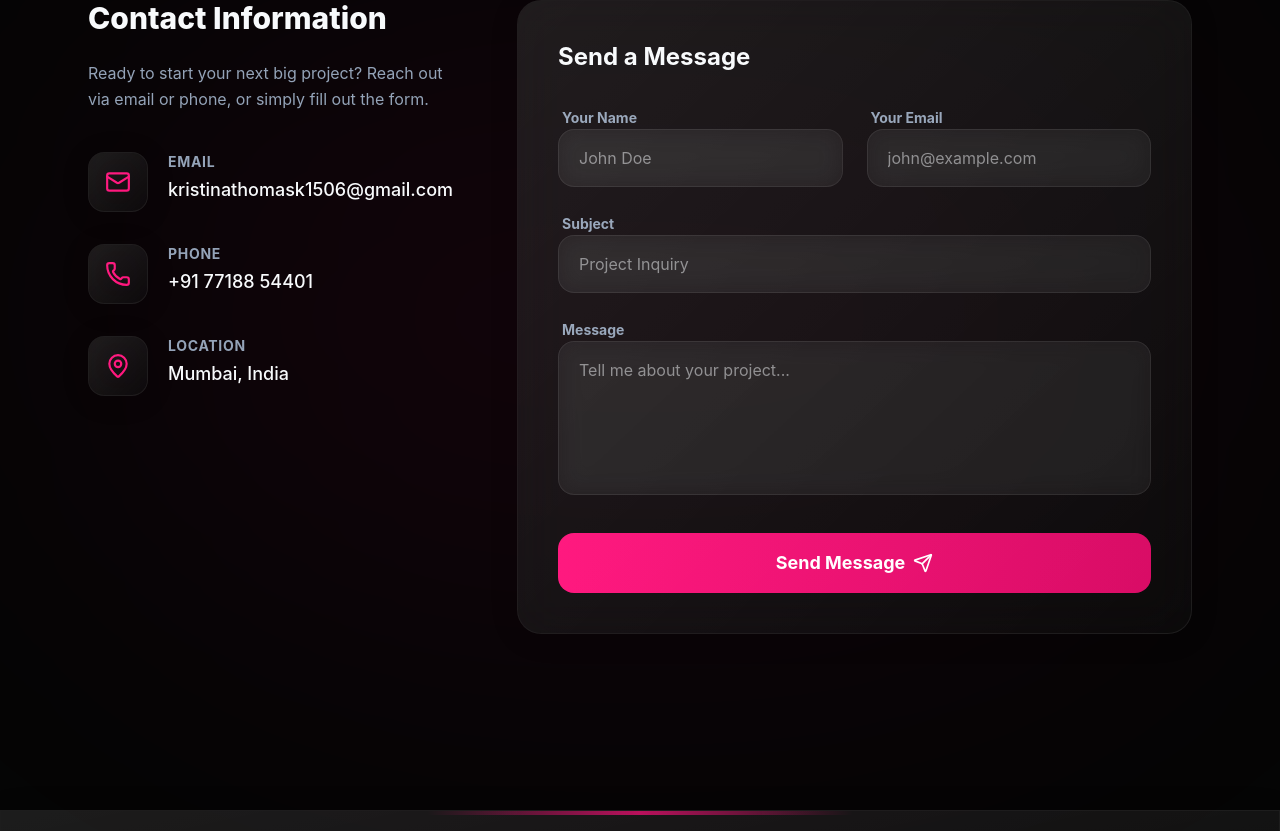
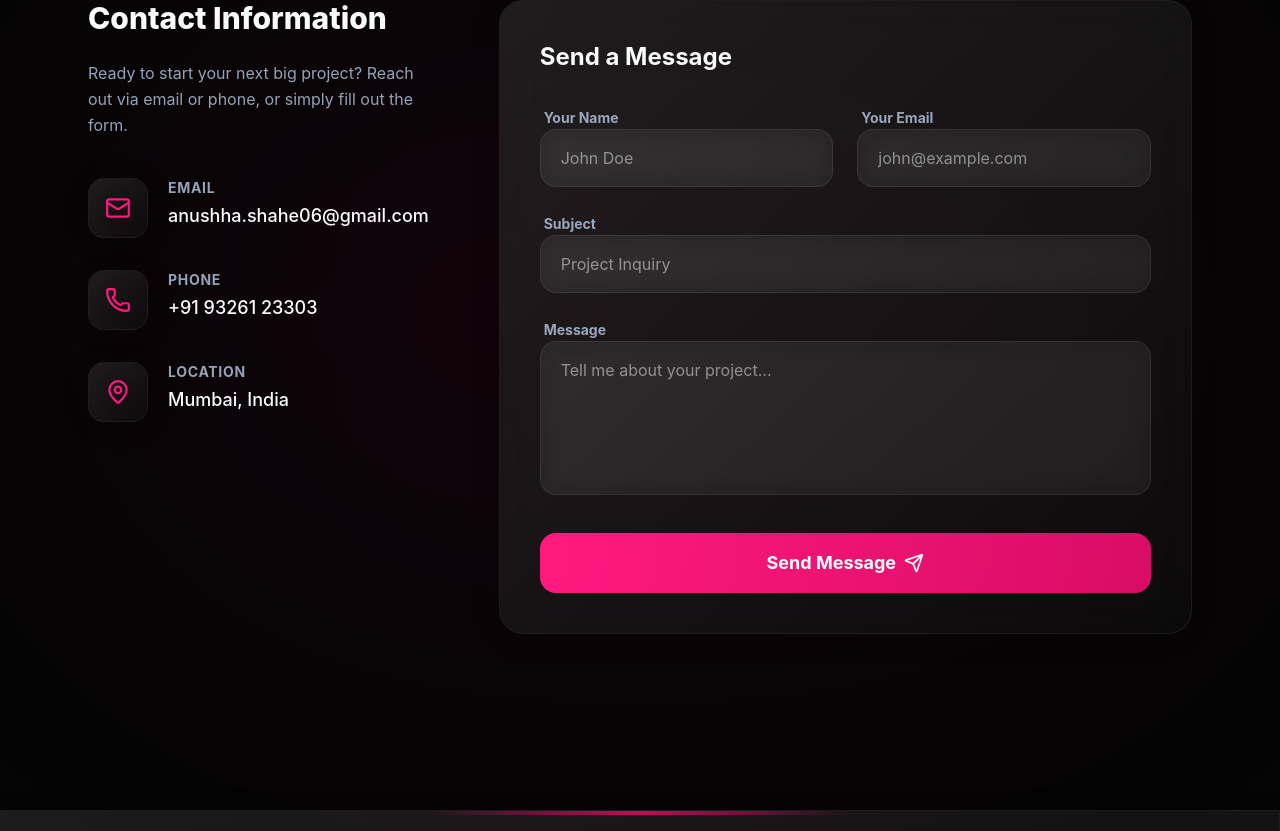
Before and after one commit to AnushhaShahe/10568portfolio, a React (Vite) app: page / in a window 1280 px wide. Shown: the part 4620-5451 px from the top of the page. Built offline with nearby package versions, Linux system fonts and the light colour scheme.

Commit message:
Update Contact.jsx

```diff
--- a/src/components/sections/Contact.jsx
+++ b/src/components/sections/Contact.jsx
@@ -48,8 +48,8 @@ const Contact = () => {
               </div>
               <div>
                 <h4 className="text-sm font-bold tracking-wider text-text-muted uppercase mb-1">Email</h4>
-                <a href="mailto:kristinathomask1506@gmail.com" className="text-lg font-medium text-text-color hover:text-primary transition-colors">
-                  kristinathomask1506@gmail.com
+                <a href="mailto:anushha.shahe06@gmail.com" className="text-lg font-medium text-text-color hover:text-primary transition-colors">
+                  anushha.shahe06@gmail.com
                 </a>
               </div>
             </div>
@@ -60,8 +60,8 @@ const Contact = () => {
               </div>
               <div>
                 <h4 className="text-sm font-bold tracking-wider text-text-muted uppercase mb-1">Phone</h4>
-                <a href="tel:+917718854401" className="text-lg font-medium text-text-color hover:text-primary transition-colors">
-                  +91 77188 54401
+                <a href="tel:+919326123303" className="text-lg font-medium text-text-color hover:text-primary transition-colors">
+                  +91 93261 23303
                 </a>
               </div>
             </div>
```
